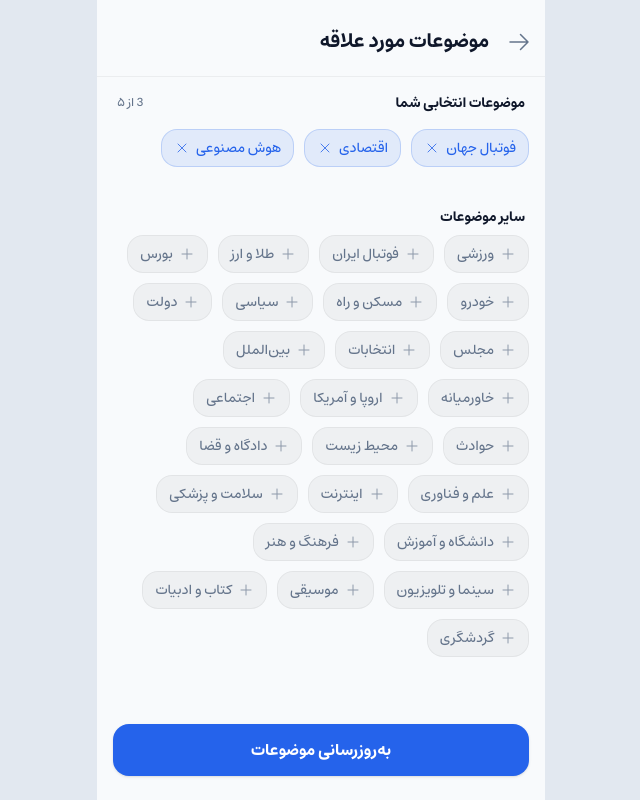
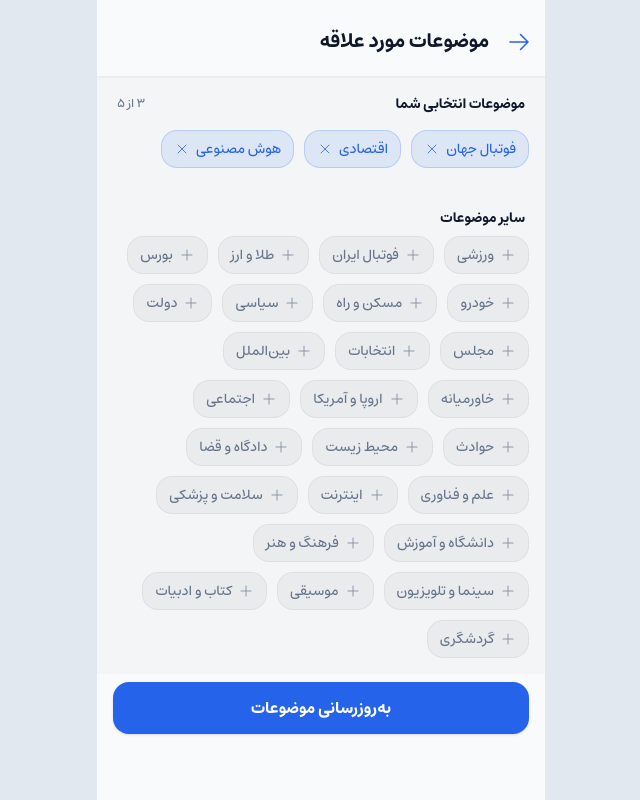
Before and after one commit to AminHosseinS/news-recommender-frontend, a React (Vite) app: page /profile/favoriteTags in a window 1280 px wide. Shown: the whole page, without its empty margins (319-959 px from the left). Built offline with nearby package versions, Linux system fonts and the light colour scheme.

Commit message:
fix : profile pages ui

```diff
--- a/src/pages/profile/BookmarkNewsPage.jsx
+++ b/src/pages/profile/BookmarkNewsPage.jsx
@@ -27,17 +27,12 @@ export default function BookmarkNewsPage() {
   };
 
   return (
-    // حذف pb-20 (پدینگ پایین برای نویگیشن بار) چون این صفحه دیگر نویگیشن ندارد
-    <div
-      dir="rtl"
-      className="w-full h-[100dvh] bg-background font-sans overflow-y-auto pb-6"
-    >
-      {/* هدر چسبان با دکمه بازگشت */}
-      <div className="w-full sticky top-0 z-10 p-4 pt-6 bg-background border-b border-border-subtle">
+    <div className="w-full h-full bg-background">
+      <div className="w-full sticky top-0 z-10 p-4 pt-6 bg-background border-b-2 border-border-subtle">
         <div className="max-w-md mx-auto px-2 flex items-center gap-3">
           <button
             onClick={() => navigate(-1)}
-            className="p-1.5 -mr-2 rounded-full text-text-muted hover:bg-surface hover:text-text-main transition-colors"
+            className="p-1.5 -mr-2 rounded-full text-primary hover:bg-surface hover:text-text-main transition-colors"
           >
             <ArrowRightIcon className="w-6 h-6" />
           </button>
@@ -46,7 +41,7 @@ export default function BookmarkNewsPage() {
         </div>
       </div>
 
-      <div className="max-w-md mx-auto p-4 pt-6">
+      <div className="max-w-md bg-surface/80 min-h-full mx-auto p-4 pt-6">
         <NewsList
           items={MOCK_BOOKMARKS}
           onItemClick={handleNewsClick}
--- a/src/pages/profile/FavoriteTagsPage.jsx
+++ b/src/pages/profile/FavoriteTagsPage.jsx
@@ -5,38 +5,8 @@ import {
   XMarkIcon,
   PlusIcon,
 } from "@heroicons/react/24/outline";
-
-const TAGS_DATA = [
-  { name: "ورزشی", slug: "sports" },
-  { name: "فوتبال ایران", slug: "iranian-football" },
-  { name: "فوتبال جهان", slug: "world-football" },
-  { name: "اقتصادی", slug: "economy" },
-  { name: "طلا و ارز", slug: "gold-and-currency" },
-  { name: "بورس", slug: "stock-market" },
-  { name: "خودرو", slug: "automotive" },
-  { name: "مسکن و راه", slug: "housing-and-roads" },
-  { name: "سیاسی", slug: "politics" },
-  { name: "دولت", slug: "government" },
-  { name: "مجلس", slug: "parliament" },
-  { name: "انتخابات", slug: "elections" },
-  { name: "بین‌الملل", slug: "international" },
-  { name: "خاورمیانه", slug: "middle-east" },
-  { name: "اروپا و آمریکا", slug: "europe-and-america" },
-  { name: "اجتماعی", slug: "society" },
-  { name: "حوادث", slug: "incidents" },
-  { name: "محیط زیست", slug: "environment" },
-  { name: "دادگاه و قضا", slug: "courts-and-judiciary" },
-  { name: "علم و فناوری", slug: "science-and-technology" },
-  { name: "اینترنت", slug: "internet" },
-  { name: "هوش مصنوعی", slug: "artificial-intelligence" },
-  { name: "سلامت و پزشکی", slug: "health-and-medicine" },
-  { name: "دانشگاه و آموزش", slug: "university-and-education" },
-  { name: "فرهنگ و هنر", slug: "culture-and-art" },
-  { name: "سینما و تلویزیون", slug: "cinema-and-television" },
-  { name: "موسیقی", slug: "music" },
-  { name: "کتاب و ادبیات", slug: "books-and-literature" },
-  { name: "گردشگری", slug: "tourism" },
-];
+import { TAGS_DATA } from "../../utils/tags";
+import { toPersianNumber } from "../../utils/convertToPersianNumber";
 
 export default function FavoriteTagsPage() {
   const navigate = useNavigate();
@@ -68,24 +38,18 @@ export default function FavoriteTagsPage() {
   const normalTags = TAGS_DATA.filter((tag) => !favorites.includes(tag.slug));
 
   return (
-    // کانتینر اصلی flex-col و محدود شده به اندازه موبایل (max-w-md)
-    <div
-      dir="rtl"
-      className="w-full max-w-md mx-auto h-[100dvh] bg-background font-sans flex flex-col"
-    >
-      {/* هدر - با ویژگی shrink-0 که ثابت بماند */}
-      <div className="w-full p-4 pt-6 border-b border-border-subtle shrink-0 flex items-center gap-3">
+    <div className="w-full max-w-md mx-auto h-full bg-background flex flex-col">
+      <div className="w-full p-4 pt-6 bg-background border-b-2 border-border-subtle flex items-center gap-3">
         <button
           onClick={() => navigate(-1)}
-          className="p-1.5 -mr-2 rounded-full text-text-muted hover:bg-surface hover:text-text-main transition-colors"
+          className="p-1.5 -mr-2 rounded-full text-primary hover:bg-surface hover:text-text-main transition-colors"
         >
           <ArrowRightIcon className="w-6 h-6" />
         </button>
         <h1 className="text-xl font-bold text-text-main">موضوعات مورد علاقه</h1>
       </div>
 
-      {/* محتوای بدنه - با ویژگی flex-1 فضای خالی را پر می‌کند و اسکرول می‌خورد */}
-      <div className="w-full flex-1 overflow-y-auto p-4">
+      <div className="w-full p-4 bg-surface/50">
         <div className="mb-10">
           <div className="flex justify-between items-center mb-4 px-1">
             <h2 className="text-sm font-bold text-text-main">
@@ -94,7 +58,7 @@ export default function FavoriteTagsPage() {
             <span
               className={`text-xs font-medium ${isLimitReached ? "text-red-500" : "text-text-muted"}`}
             >
-              {favorites.length} از ۵
+              {toPersianNumber(favorites.length)} از ۵
             </span>
           </div>
 
@@ -150,8 +114,6 @@ export default function FavoriteTagsPage() {
           </div>
         </div>
       </div>
-
-      {/* دکمه بدون div اضافه - با حاشیه‌های متناسب کاملاً در جای درست می‌نشیند */}
       <button
         onClick={handleUpdate}
         className="mx-4 mb-6 mt-2 shrink-0 py-3.5 bg-primary text-white text-base font-bold rounded-2xl hover:bg-primary/90 transition-colors shadow-sm"
--- /dev/null
+++ b/src/utils/convertToPersianNumber.js
@@ -0,0 +1,11 @@
+export const toPersianNumber = (value, withComma = false) => {
+  if (value === null || value === undefined || value === "") return "";
+
+  const num = Number(value);
+
+  if (isNaN(num)) return value;
+
+  return new Intl.NumberFormat("fa-IR", {
+    useGrouping: withComma,
+  }).format(num);
+};
--- /dev/null
+++ b/src/utils/tags.js
@@ -0,0 +1,31 @@
+export const TAGS_DATA = [
+  { name: "ورزشی", slug: "sports" },
+  { name: "فوتبال ایران", slug: "iranian-football" },
+  { name: "فوتبال جهان", slug: "world-football" },
+  { name: "اقتصادی", slug: "economy" },
+  { name: "طلا و ارز", slug: "gold-and-currency" },
+  { name: "بورس", slug: "stock-market" },
+  { name: "خودرو", slug: "automotive" },
+  { name: "مسکن و راه", slug: "housing-and-roads" },
+  { name: "سیاسی", slug: "politics" },
+  { name: "دولت", slug: "government" },
+  { name: "مجلس", slug: "parliament" },
+  { name: "انتخابات", slug: "elections" },
+  { name: "بین‌الملل", slug: "international" },
+  { name: "خاورمیانه", slug: "middle-east" },
+  { name: "اروپا و آمریکا", slug: "europe-and-america" },
+  { name: "اجتماعی", slug: "society" },
+  { name: "حوادث", slug: "incidents" },
+  { name: "محیط زیست", slug: "environment" },
+  { name: "دادگاه و قضا", slug: "courts-and-judiciary" },
+  { name: "علم و فناوری", slug: "science-and-technology" },
+  { name: "اینترنت", slug: "internet" },
+  { name: "هوش مصنوعی", slug: "artificial-intelligence" },
+  { name: "سلامت و پزشکی", slug: "health-and-medicine" },
+  { name: "دانشگاه و آموزش", slug: "university-and-education" },
+  { name: "فرهنگ و هنر", slug: "culture-and-art" },
+  { name: "سینما و تلویزیون", slug: "cinema-and-television" },
+  { name: "موسیقی", slug: "music" },
+  { name: "کتاب و ادبیات", slug: "books-and-literature" },
+  { name: "گردشگری", slug: "tourism" },
+];
```
